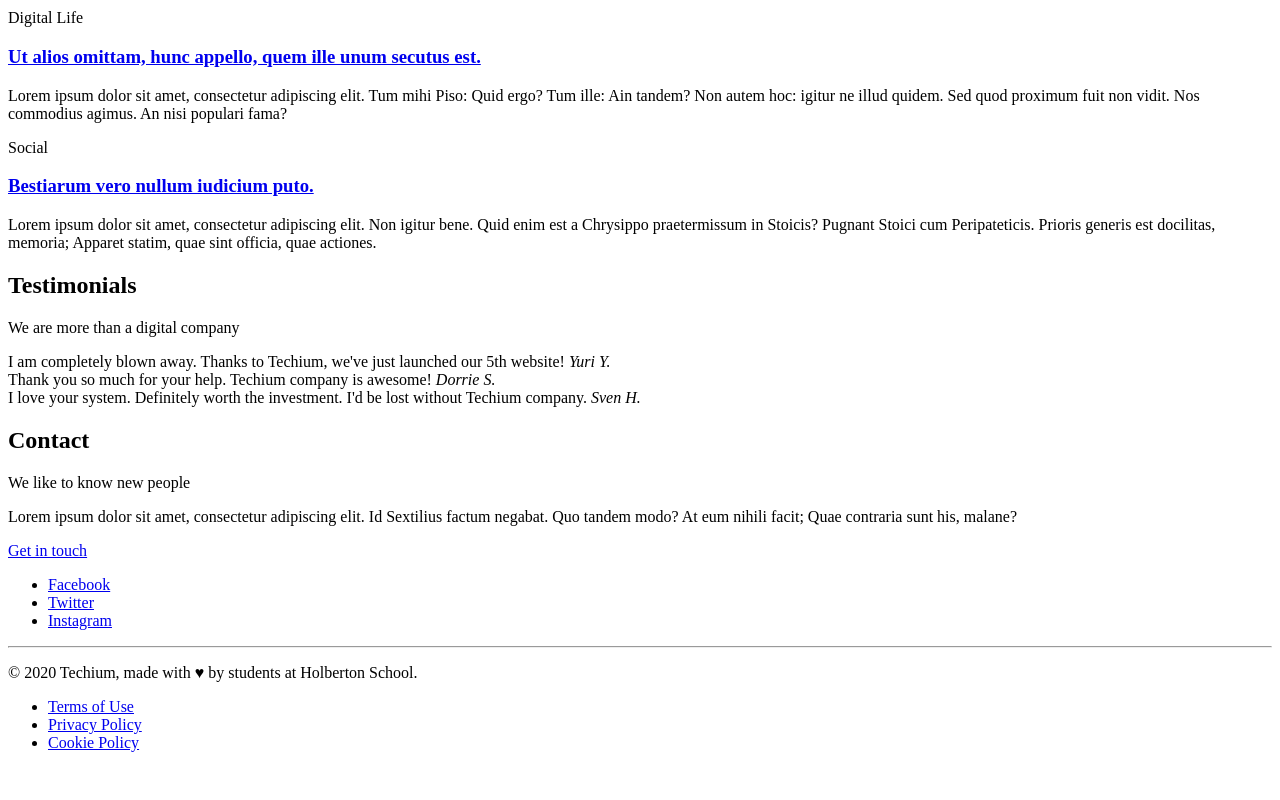
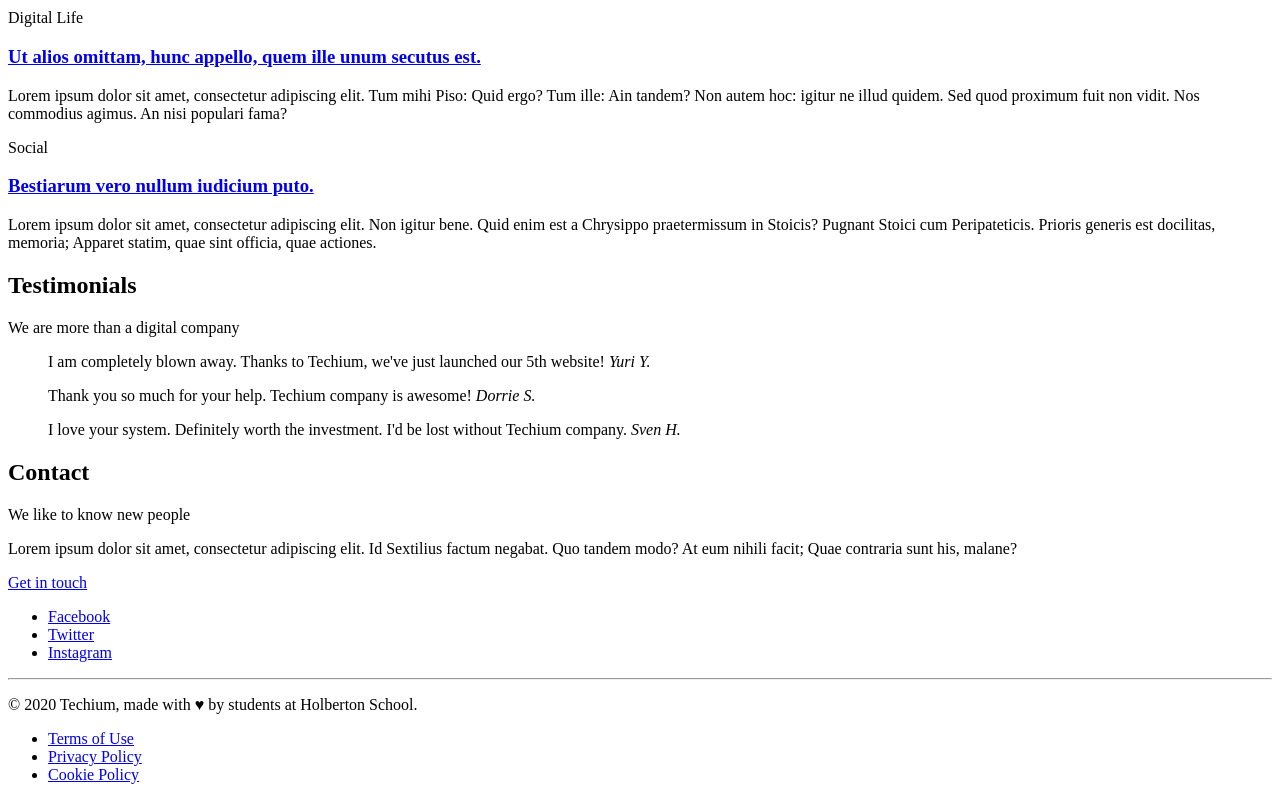
Before and after one commit to oimoralest/holbertonschool-web_front_end, a plain HTML site: page 0x00-html_advanced/29-index.html in a window 1280 px wide. Shown: the part 1457-2257 px from the top of the page. Before the commit the page ends 2225 px from the top, so only its background shows below. Drawn offline with Linux system fonts and the light colour scheme.

Commit message:
Fixed task 29

```diff
--- a/0x00-html_advanced/29-index.html
+++ b/0x00-html_advanced/29-index.html
@@ -180,18 +180,30 @@
           </header>
           <div>
             <article>
+              <blockquote>
+                <p>
                   I am completely blown away. Thanks to Techium, we've just launched
                   our 5th website!
                   <cite>Yuri Y.</cite>
+                </p>
+              </blockquote>
             </article>
             <article>
+              <blockquote>
+                <p>
                   Thank you so much for your help. Techium company is awesome!
                   <cite>Dorrie S.</cite>
+                </p>
+              </blockquote>
             </article>
             <article>
+              <blockquote>
+                <p>
                   I love your system. Definitely worth the investment. I'd be lost
                   without Techium company.
                   <cite>Sven H.</cite>
+                </p>
+              </blockquote>
             </article>
           </div>
         </div>
```
Lines whose indentation alone changed are shown as unchanged.
